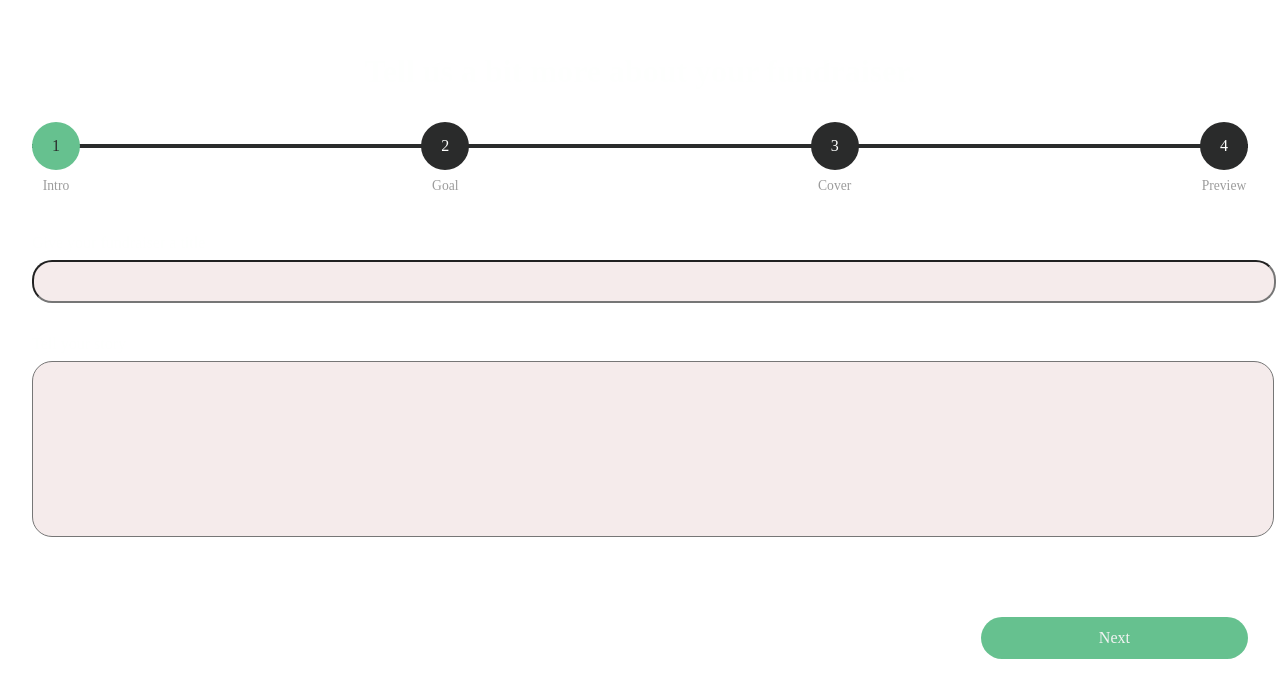
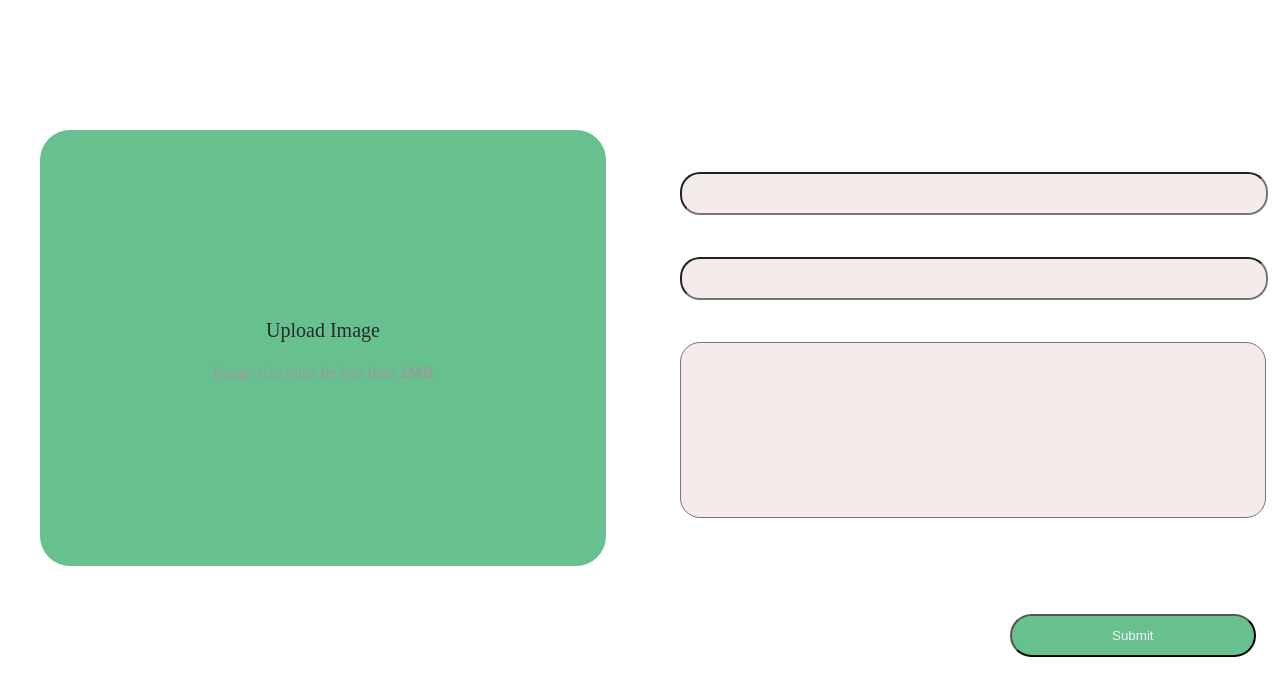
Before and after one commit to saugat077/SparkFund, a PHP site: page /sparkfund/pages/fundraiser.php in a window 1280 px wide. Shown: the top 698 px of the page. Run offline with PHP 8.4, Linux system fonts and the light colour scheme.

Commit message:
Single step form without backend

```diff
--- a/inc/css/fundraiser.css
+++ b/inc/css/fundraiser.css
@@ -7,20 +7,51 @@
   --primary-color: rgb(11, 78, 179);
 }
 
-.form {
+form {
   margin: 0 auto;
-  /* border: 1px solid #ccc; */
-  border-radius: 0.35rem;
-  padding: 1.5rem;
+  border-radius: 1rem;
+  padding: 1rem;
   color: var(--white);
+  display: flex;
+  flex-direction: column;
 }
 
 .text-center {
   text-align: center;
+  margin-bottom: 2rem;
+}
+
+.form-container {
+  display: grid;
+  grid-template-columns: repeat(2, 1fr);
+  grid-template-rows: 1fr;
+  grid-column-gap: 5rem;
+  grid-row-gap: 0px;
+  padding: 1rem;
+}
+
+.photoContainer {
+  width: 100%;
+  background: var(--white);
+  padding: 10px;
+  border-radius: 30px;
+  color: var(--secondary);
+  grid-area: 1 / 1 / 2 / 2;
+  display: contents;
+}
+
+.input-container {
+  grid-area: 1 / 2 / 2 / 3;
+}
+
+.input-group {
+  margin: 1rem 0;
+  display: flex;
+  flex-direction: column;
 }
 
 /* Progressbar */
-.progressbar {
+/* .progressbar {
   position: relative;
   display: flex;
   justify-content: space-between;
@@ -75,18 +106,14 @@
 }
 
 /* Form  Step*/
-.form-step {
+/* .form-step {
   display: none;
   transform-origin: top;
   animation: animate 0.5s;
 }
-
+*/
 .form-step-active {
   display: block;
-}
-
-.input-group {
-  margin: 2rem 0;
 }
 
 @keyframes animate {
@@ -125,14 +152,7 @@ textarea {
 }
 
 /* Photoupload */
-.photoContainer {
-  max-width: 1000px;
-  width: 100%;
-  background: var(--white);
-  padding: 10px;
-  border-radius: 30px;
-  color: var(--secondary);
-}
+
 .img-area {
   position: relative;
   width: 100%;
@@ -215,7 +235,7 @@ textarea {
   display: flex;
   gap: 1.5rem;
   justify-content: flex-end;
-  margin-top: 5rem;
+  margin-top: 2rem;
 }
 
 .btn {
--- a/inc/js/autoFill.js
+++ b/inc/js/autoFill.js
@@ -1,30 +1,57 @@
-function autoClone() {
+// Update cloned elements immediately when called
 var fundTitle = document.getElementById("fundTitle").value;
 var fundStory = document.getElementById("fundStory").value;
 var fundTarget = document.getElementById("fundTarget").value;
-  var fundFile = document.getElementById("fundFile").files[0];
 
-  // Update cloned elements
-  document.getElementById("fundTargetClone").value = fundTarget;
-  document.getElementById("fundTitleClone").value = fundTitle;
-  document.getElementById("fundStoryClone").value = fundStory;
+// document.getElementById("fundTitleClone").value = fundTitle;
+// document.getElementById("fundStoryClone").value = fundStory;
+// document.getElementById("fundTargetClone").value = fundTarget;
 
-  // Set the selected file to the cloned file input
-  var fundFileClone = document.getElementById("fundFileClone");
-  if (fundFile && fundFileClone) {
-    var fileList = new DataTransfer();
-    fileList.items.add(fundFile);
-    fundFileClone.files = fileList.files;
+// Optionally log these values to the console for debugging
+console.log("Fund Title: ", fundTitle);
+console.log("Fund Story: ", fundStory);
+console.log("Fund Target: ", fundTarget);
 
-    // Display the selected image in Step 4
-    var reader = new FileReader();
-    reader.onload = function (event) {
-      var imgAreaClone = document
+// Photo upload handling
+const selectImage = document.querySelector(".select-image");
+const inputFile = document.querySelector("#fundFile");
+const imgArea = document.querySelector(".img-area");
+const imgAreaClone = document
   .querySelector("#fundFileClone")
   .closest(".form-step")
   .querySelector(".img-area");
-      imgAreaClone.innerHTML = '<img src="' + event.target.result + '" />';
+
+selectImage.addEventListener("click", function () {
+  inputFile.click();
+});
+
+inputFile.addEventListener("change", function () {
+  const image = this.files[0];
+  if (image.size < 2000000) {
+    const reader = new FileReader();
+    reader.onload = () => {
+      // Remove any existing image
+      const allImg = imgArea.querySelectorAll("img");
+      allImg.forEach((item) => item.remove());
+
+      // Display the uploaded image
+      const imgUrl = reader.result;
+      const img = document.createElement("img");
+      img.src = imgUrl;
+      imgArea.appendChild(img);
+      imgArea.classList.add("active");
+      imgArea.dataset.img = image.name;
+
+      // Update cloned file input
+      const fileList = new DataTransfer();
+      fileList.items.add(image);
+      document.getElementById("fundFileClone").files = fileList.files;
+
+      // Display the image in the preview section
+      imgAreaClone.innerHTML = '<img src="' + imgUrl + '" />';
     };
-    reader.readAsDataURL(fundFile);
+    reader.readAsDataURL(image);
+  } else {
+    alert("Image size more than 2MB");
   }
-}
+});
--- a/inc/js/photoupload.js
+++ b/inc/js/photoupload.js
@@ -1,18 +1,16 @@
-const selectImage = document.querySelector(".select-image");
+document.addEventListener("DOMContentLoaded", () => {
   const inputFile = document.querySelector("#fundFile");
   const imgArea = document.querySelector(".img-area");
 
-selectImage.addEventListener("click", function () {
-  inputFile.click();
-});
-
-inputFile.addEventListener("change", function () {
-  const image = this.files[0];
-  if (image.size < 20000000) {
+  // Function to display the selected image
+  const displayImage = (image) => {
+    if (image && image.size < 2000000) {
       const reader = new FileReader();
       reader.onload = () => {
-      const allImg = imgArea.querySelectorAll("img");
-      allImg.forEach((item) => item.remove());
+        // Remove any existing image
+        imgArea.innerHTML = "";
+
+        // Display the uploaded image
         const imgUrl = reader.result;
         const img = document.createElement("img");
         img.src = imgUrl;
@@ -22,6 +20,13 @@ inputFile.addEventListener("change", function () {
       };
       reader.readAsDataURL(image);
     } else {
-    alert("Image size more than 2MB");
+      alert("Image size must be less than 2MB");
     }
+  };
+
+  // Listen for change in the file input
+  inputFile.addEventListener("change", () => {
+    const image = inputFile.files[0];
+    displayImage(image);
   });
+});
--- a/pages/event_page.php
+++ b/pages/event_page.php
@@ -113,7 +113,7 @@ session_start(); // Start the session
         <?php
         // Display the total donations raised
         if ($totalDonations == 0) {
-            echo '<h5>NRs 0 raised of NRs ' . $fundTarget . ' goal.</h5>';
+            echo '<h5><span>NRs 0 </span>raised of NRs ' . $fundTarget . ' goal.</h5>';
         } else {
             echo '<h5> <span> NRs ' . $totalDonations . ' </span> raised of NRs ' . $fundTarget . ' goal.</h5>';
         }
--- a/pages/fundraiser.php
+++ b/pages/fundraiser.php
@@ -7,50 +7,9 @@
     <link rel="stylesheet" href="../inc/css/fundraiser.css">
 </head>
 <body>
-    <form action="../backend/insert_fund_data.php" class="form" method="post" enctype="multipart/form-data" onsubmit="return validateForm()">
+    <form action="../backend/insert_fund_data.php" method="post" enctype="multipart/form-data" onsubmit="return validateForm()">
         <h1 class="text-center">Tell us a bit more about your fundraiser.</h1>
-        <div class="progressbar">
-            <div class="progress" id="progress"></div>
-            <div class="progress-step progress-step-active" data-title="Intro"></div>
-            <div class="progress-step" data-title="Goal"></div>
-            <div class="progress-step" data-title="Cover"></div>
-            <div class="progress-step" data-title="Preview"></div>
-        </div>
-
-        <!-- Step 1 -->
-        <div class="form-step form-step-active">
-            <div class="input-group">
-                <label for="fundTitle">Give your fundraiser a title</label>
-                <input type="text" name="fundTitle" id="fundTitle" oninput="autoClone()" required>
-            </div>
-            <div class="input-group">
-                <label for="fundStory">Tell your story</label>
-                <textarea name="fundStory" id="fundStory" cols="30" rows="10" oninput="autoClone()" required></textarea>
-            </div>
-            <div class="btns-group">
-                <a href="#" class="btn btn-next width-50 ml-auto">Next</a>
-            </div>
-        </div>
-
-        <!-- Step 2 -->
-<div class="form-step">
-    <div class="input-group">
-        <label for="fundTarget">How much would you like to raise?</label>
-        <!-- Use pattern attribute to only accept integers -->
-        <!-- Provide a custom error message using the title attribute -->
-        <input type="text" name="fundTarget" id="fundTarget" oninput="autoClone()" pattern="\d+" title="Please enter only numbers." required>
-        <!-- The pattern="\d+" attribute enforces only digits (0-9) are allowed -->
-    </div>
-    <div class="btns-group">
-        <a href="#" class="btn btn-prev width-50">Previous</a>
-        <a href="#" class="btn btn-next width-50">Next</a>
-    </div>
-</div>
-
-
-
-        <!-- Step 3 -->
-        <div class="form-step">
+        <div class="form-container">
             <div class="photoContainer">
                 <label for="fundFile" class="select-image">
                     <div class="img-area" data-img="">
@@ -58,43 +17,28 @@
                         <h3>Upload Image</h3>
                         <p>Image size must be less than <span>2MB</span></p>
                     </div>
-                    <input type="file" id="fundFile" accept="image/*" hidden onchange="autoClone()" required>
+                    <input type="file" id="fundFile" name="fundFile" accept="image/*" hidden required>
                 </label>
             </div>
-            <div class="btns-group">
-                <a href="#" class="btn btn-prev width-50">Previous</a>
-                <a href="#" class="btn btn-next width-50">Next</a>
+            <div class="input-container">
+                <div class="input-group title">
+                    <label for="fundTitle">Give your fundraiser a title</label>
+                    <input type="text" name="fundTitle" id="fundTitle" required>
+                </div>
+                <div class="input-group target">
+                    <label for="fundTarget">How much would you like to raise?</label>
+                    <input type="text" name="fundTarget" id="fundTarget" pattern="\d+" title="Please enter only numbers." required>
+                </div>
+                <div class="input-group story">
+                    <label for="fundStory">Tell your story</label>
+                    <textarea name="fundStory" id="fundStory" cols="30" rows="10" required></textarea>
+                </div>
             </div>
         </div>
-
-        <!-- Step 4 -->
-        <div class="form-step">
-            <label for="fundFileClone" class="select-image">
-                <div class="img-area" data-img=""></div>
-                <input type="file" name="fundFileClone" id="fundFileClone" accept="image/*" hidden>
-            </label>
-            <div class="input-group">
-                <label for="fundTitleClone">Give your fundraiser a title</label>
-                <input type="text" name="fundTitleClone" id="fundTitleClone" required>
-            </div>
-            <div class="input-group">
-                <label for="fundTargetClone">How much would you like to raise?</label>
-                <input type="text" name="fundTargetClone" id="fundTargetClone" placeholder="$100" pattern="\d+" title="Please enter only numbers." required>
-            </div>
-            <div class="input-group">
-                <label for="fundStoryClone">Tell your story</label>
-                <textarea name="fundStoryClone" id="fundStoryClone" cols="30" rows="10" required></textarea>
-            </div>
-            <div class="btns-group">
-                <a href="#" class="btn btn-prev width-50">Previous</a>
-                <input type="submit" value="Submit" class="btn width-50">
-            </div>
+        <div class="btns-group">
+            <input type="submit" value="Submit" class="btn width-50">
         </div>
     </form>
-
-    <script src="../inc/js/fundraiser.js" defer></script>
-    <script src="../inc/js/photoupload.js"></script>
-    <script src="../inc/js/autoFill.js"></script>
 
     <script>
         function validateForm() {
@@ -102,14 +46,15 @@
             var fundStory = document.getElementById('fundStory').value;
             var fundTarget = document.getElementById('fundTarget').value;
             var fundFile = document.getElementById('fundFile').value;
-            var fundFileClone = document.getElementById('fundFileClone').value;
 
-            if (fundTitle == "" || fundStory == "" || fundTarget == "" || fundFile == "" || fundFileClone == "") {
+            if (fundTitle === "" || fundStory === "" || fundTarget === "" || fundFile === "") {
                 alert("All fields are required");
                 return false;
             }
             return true;
         }
     </script>
+
+    <script src="../inc/js/photoupload.js"></script>
 </body>
 </html>
```
Lines whose indentation alone changed are shown as unchanged.
